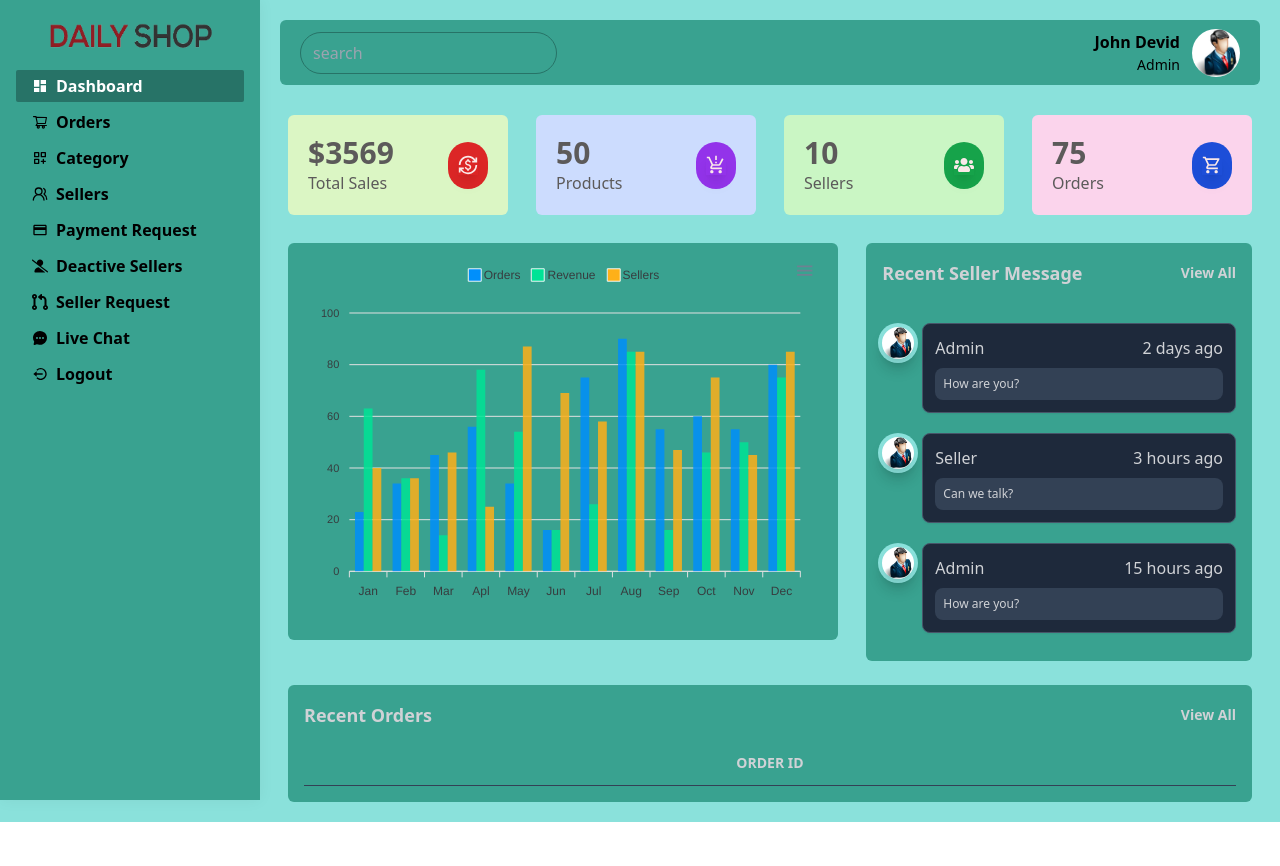
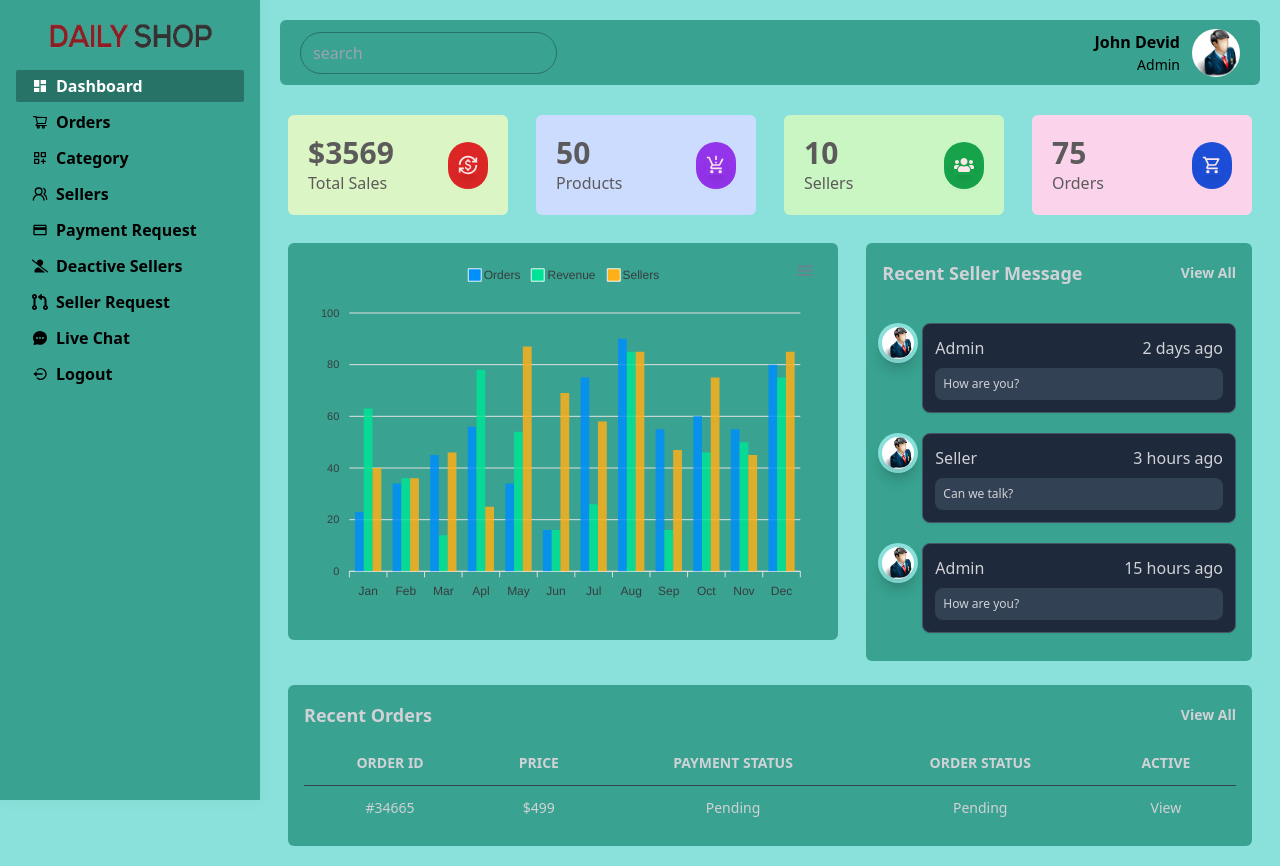
Before and after one commit to Atik2788/e-commerce-project-dashboard, a React (Create React App) app: page /admin/dashboard in a window 1280 px wide. Before the commit the page ends 822 px from the top, so only its background shows below. Built offline with nearby package versions, Linux system fonts and the light colour scheme.

Commit message:
starting design on admin dashboard table

```diff
--- a/src/views/admin/AdminDashboardTable.jsx
+++ b/src/views/admin/AdminDashboardTable.jsx
@@ -10,10 +10,26 @@ const AdminDashboardTable = () => {
       </div>
 
       <div className="relative overflow-x-auto">
-        <table className="w-full text-sm text-[#d0d2d6] uppercase border-b border-slate-700">
-          <tr>
-            <th className="py-3 px-4">Order Id</th>
-          </tr>
+        <table className="w-full text-sm text-[#d0d2d6] text-center">
+          <thead className="text-sm text-[#d0d2d6] uppercase border-b border-slate-700">
+            <tr>
+              <th className="py-3 px-4">Order Id</th>
+              <th className="py-3 px-4">Price</th>
+              <th className="py-3 px-4">Payment Status</th>
+              <th className="py-3 px-4">Order Status</th>
+              <th className="py-3 px-4">Active </th>
+            </tr>
+          </thead>
+
+          <tbody>
+            <tr>
+                <td scope="row" className="py-3 px-4 font-medium whitespace-nowrap ">#34665</td>
+                <td scope="row" className="py-3 px-4 font-medium whitespace-nowrap ">$499</td>
+                <td scope="row" className="py-3 px-4 font-medium whitespace-nowrap ">Pending</td>
+                <td scope="row" className="py-3 px-4 font-medium whitespace-nowrap ">Pending</td>
+                <td scope="row" className="py-3 px-4 font-medium whitespace-nowrap ">View</td>
+            </tr>
+          </tbody>
         </table>
       </div>
     </div>
```
